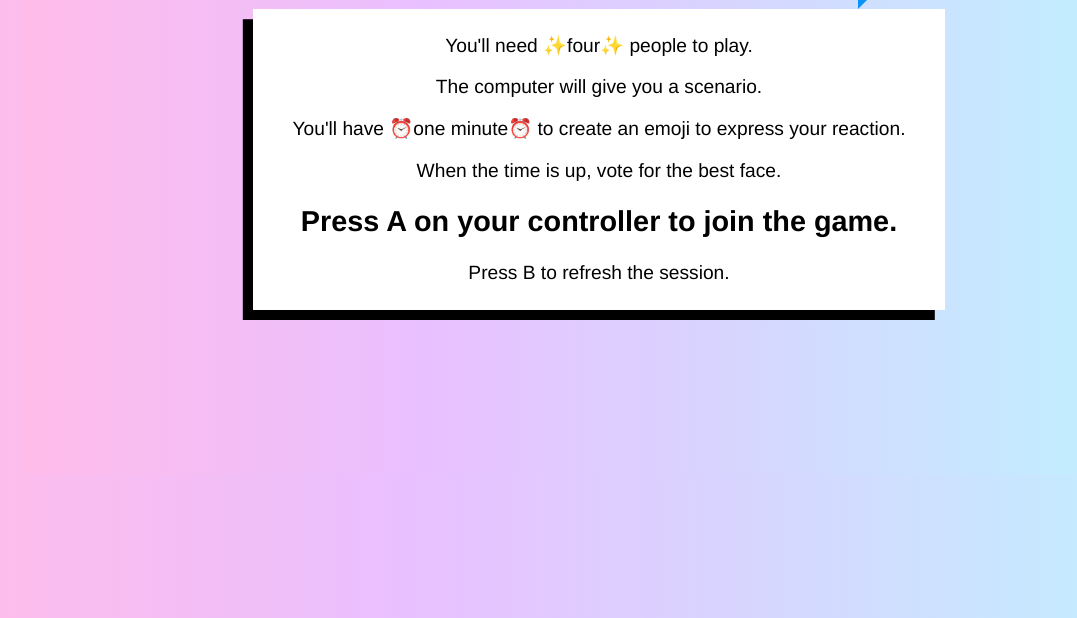
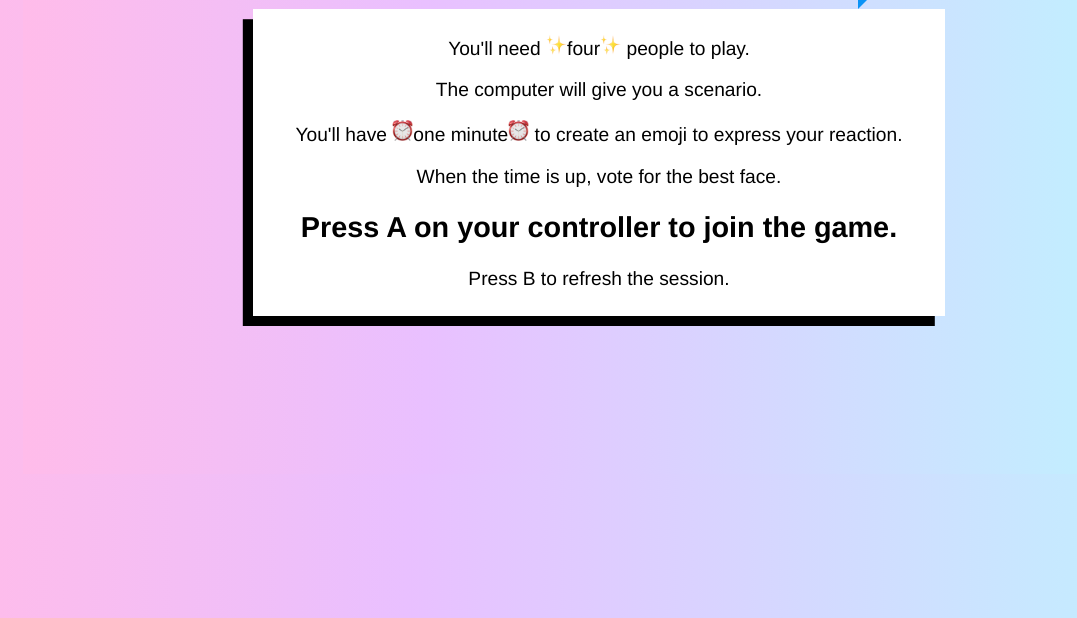
Before and after one commit to emmawinston/myfacewhen, a plain HTML site: page index.html in a window 1280 px wide. Shown: the part 182-800 px from the top of the page, without its empty margins (41-1118 px from the left). Drawn offline with nearby package versions, Linux system fonts and the light colour scheme.

Commit message:
add in emoji for playing description

```diff
--- a/index.html
+++ b/index.html
@@ -39,9 +39,9 @@
 
   <div id="splash" class="animated bounceInRight">
 
-    <p>You'll need ✨four✨ people to play.</p>
+    <p>You'll need <img src='emojisparkles.png' width='35px' />four<img src='emojisparkles.png' width='35px' /> people to play.</p>
     <p>The computer will give you a scenario.</p>
-    <p>You'll have ⏰one minute⏰ to create an emoji to express your reaction.</p>
+    <p>You'll have <img src='emojiclock.png' width='35px' />one minute<img src='emojiclock.png' width='35px' /> to create an emoji to express your reaction.</p>
     <p>When the time is up, vote for the best face.</p>
 
     <h2>
```
Also changed, not shown: emojiclock.png (added), emojisparkles.png (added).
